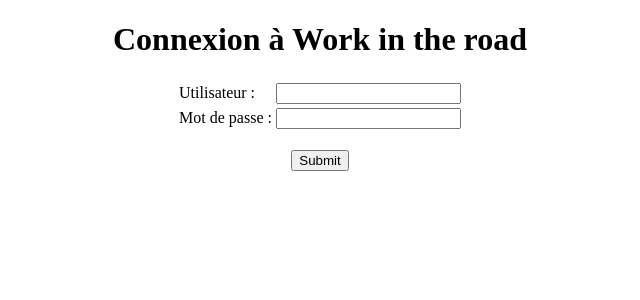
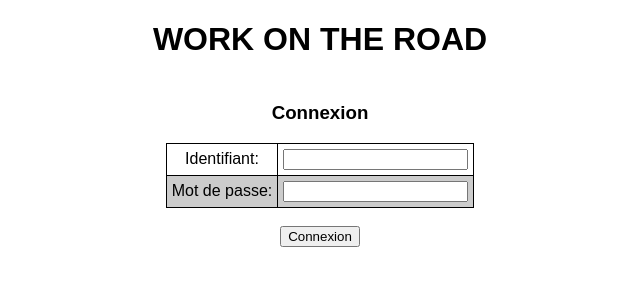
Before and after one commit to Panoptes2018/COMMUN, a PHP site: page / in a window 1280 px wide. Shown: the top 300 px of the page, without its empty margins (320-960 px from the left). Run offline with PHP 8.4, Linux system fonts and the light colour scheme; some libraries are stand-ins or nearby versions.

Commit message:
dev page index

```diff
--- a/Dev/CSS.css
+++ b/Dev/CSS.css
@@ -1,14 +1,72 @@
-h1 {
-	text-align : center;
-	font-family : Arial;
+h1{
+    text-align: center;
+    font-family: Arial;
 }
-body
-{
-	background-color : white;
-	font-family : Arial;
+h3{
+    text-align: center;
+}
+body {
+    background-color: white;
+    font-family: Arial;
+}
+tbody {
+    background-color: white;
+}
+table {
+    text-align: center;
+    border-collapse: collapse;
+    table-layout: fixed;
+    border: 1px solid;
+}
+td {
+    padding: 5px;
+    text-align: center;
+}
+tr {
+    padding: 5px;
+    text-align:center;
+}
+tbody tr:nth-child(odd) {
+    background-color: white;
 }
 
+tbody tr:nth-child(even) {
+    background-color: #CCCCCC;
+}
 
+form.connexion{
+    margin-left: auto;
+    margin-right: auto;
+    text-align: center;
+}
+table.connexion {
+    border: none;
+    padding: 2px;
+    margin-left: auto;
+    margin-right: auto;
+}
+td.connexion {
+    padding: 0px;
+}
+
+div.scrollmenu {
+    background-color: #333;
+    overflow: auto;
+    white-space: nowrap;
+    padding-right: 20px;
+}
+
+    div.scrollmenu a {
+        display: inline-block;
+        color: white;
+        text-align: center;
+        padding: 10px;
+        text-decoration: none;
+    }
+
+        div.scrollmenu a:hover {
+            background-color: #777;
+        }
 /* CSS menu bouton */
 
 .btn-group button {
--- a/Dev/Index.php
+++ b/Dev/Index.php
@@ -1,28 +1,100 @@
 <!DOCTYPE html>
-<html>
+<html xmlns="http://www.w3.org/1999/xhtml">
 
 <head>
-    <title>Connexion Work on the road</title>
+    <link rel="stylesheet" href="../CSS.css" />
+    <title>Connexion</title>
+
 </head>
+<body>
+    <h1>WORK ON THE ROAD</h1>
+    <form method="post" class="connexion">
 
-<body>
-    <form>
-        <center>
-            <h1>Connexion à Work in the road</h1>
-            <table>
-                <tr>
-                    <td>Utilisateur :</td>
-                    <td><input type="email" name="email"></td>
-                </tr>
-                <tr>
-                    <td>Mot de passe :</td>
-                    <td><input type="password" name="Password"></td>
-                </tr>
-            </table>
-        </center>
+        <h3>
+            <br />
+            Connexion
+            <br />
+        </h3>
+        <table class="connexion">
+
+            <tr class="connexion">
+                <td>Identifiant:</td>
+                <td>
+                    <input type="email" name="Identifiant" />
+                </td>
+            </tr>
+            <tr class="connexion">
+                <td>Mot de passe:</td>
+                <td>
+                    <input type="Password" name="MDP" />
+                </td>
+            </tr>
+        </table>
+        <br />
+        <input class="connexion" type="submit" name="Connexion" value="Connexion" />
+        <?php
+        if (isset($_POST['Connexion'])){
+            VerifUtil();
+        }
+        ?>
+
     </form>
-    <br>
-    <center><input type="submit" name="Envoyer"></center>
+    <?php
+
+function VerifUtil()
+{
+    //* Connexion au serveur de BD //*
+	$Connexion= new PDO("sqlsrv:Server=Rose\SIOI;Database=AEJT_WOTR", 'anonyme', 'anonyme');
+	//* Exécution de la requete //*
+
+    //Si le bouton connexion est activé :
+    if (isset($_POST['Connexion'])){
+        if (!empty($_POST['Identifiant']) AND !empty($_POST['MDP'])){
+            $Identifiant = $_POST['Identifiant'];
+            $MDP = $_POST['MDP'];
+            $requete = $Connexion->prepare('SELECT mailEmp FROM EMPLOYE WHERE mailEmp = :Identifiant');
+            $requete -> execute(array(
+                'Identifiant' => $Identifiant));
+            $result = $requete->fetch();
+            //On vérifie si le compte existe:
+            if ($result == ''){
+                $reponse2 = "Le mot de passe est incorect ou l'utilisateur n'existe pas.";
+            }
+            else{
+                $requete2 = $Connexion->prepare('SELECT pwdEmp FROM EMPLOYE WHERE MdpEmp = :MDP');
+                $requete2->execute(array(
+                    'MDP' =>$MDP));
+                $result2 = $requete2->fetch();
+                //On vérifie si le mot de passe est correct:
+                if($result2 == ''){
+                    $reponse2 = "Le mot de passe est incorect ou l'utilisateur n'existe pas.";
+                }
+                else{
+                    $requete3 = $Connexion->prepare('SELECT * FROM EMPLOYE WHERE mailEmp = ?');
+                    $requete3 -> execute(array($Identifiant));
+                    while($donnees = $requete3->fetch())
+                    {
+                        session_start();
+                        $_SESSION['ouvert'] = true;
+
+                        header("Location: ../Accueil.php");
+                    }
+                    $requete3->closecursor();
+                }
+            }
+        }
+        else{
+            $reponse2="Tous les champs doivent &ecirc;tre rempli.";
+        }
+    }
+    if(isset($reponse2))
+    {
+        echo '<center><p style="color:red;front-size:20px">'.$reponse2.'</p></center>';
+    }
+
+}
+
+?>
 </body>
 
 </html>
```
